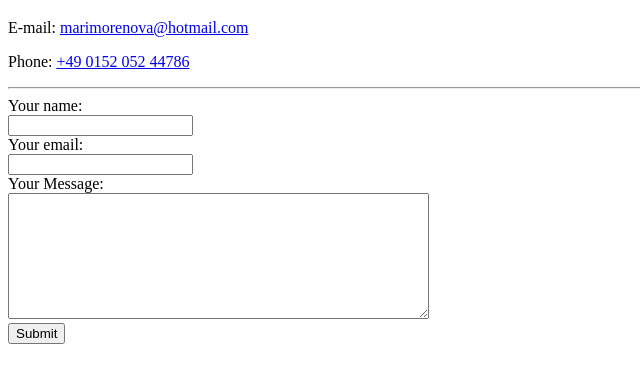
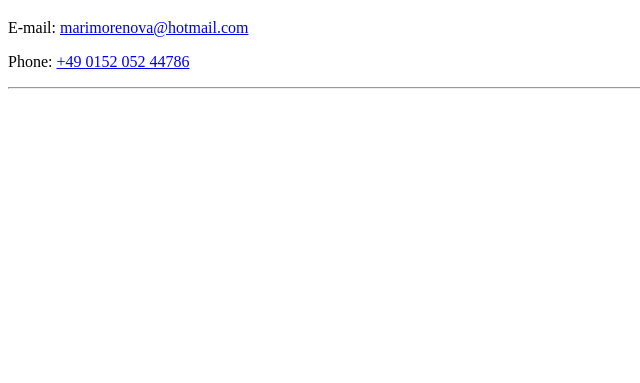
Before and after one commit to marimorenova/cv, a plain HTML site: page contact.html in a window 1280 px wide. Shown: the part 61-444 px from the top of the page, without its empty margins (0-640 px from the left). Drawn offline with Linux system fonts and the light colour scheme.

Commit message:
Commented non functional form

```diff
--- a/contact.html
+++ b/contact.html
@@ -8,15 +8,14 @@
     <p>E-mail: <a href="mailto:marimorenova@hotmail.com">marimorenova@hotmail.com</a></p>
     <p>Phone: <a href="tel:+49015205244786">+49 0152 052 44786</a></p>
     <hr>
-    <form class="" action="mailto:marimorenova@hotmail.com" method="post" enctype="text/plain">
+    <!-- <form class="" action="mailto:marimorenova@hotmail.com" method="post" enctype="text/plain">
       <label for="">Your name:</label><br>
       <input type="text" name="yourName" value=""><br>
       <label for="">Your email:</label><br>
       <input type="email" name="yourEmail" value=""><br>
       <label for="">Your Message:</label><br>
-      <textarea name="yourMessage" rows="8" cols="50"></textarea><br>
-      <input type="submit" name="">
-
-    </form>
+      <textarea type="text" name="yourMessage" rows="8" cols="50"></textarea><br>
+      <input type="submit" name="Enviar">
+    </form> -->
   </body>
 </html>
```
